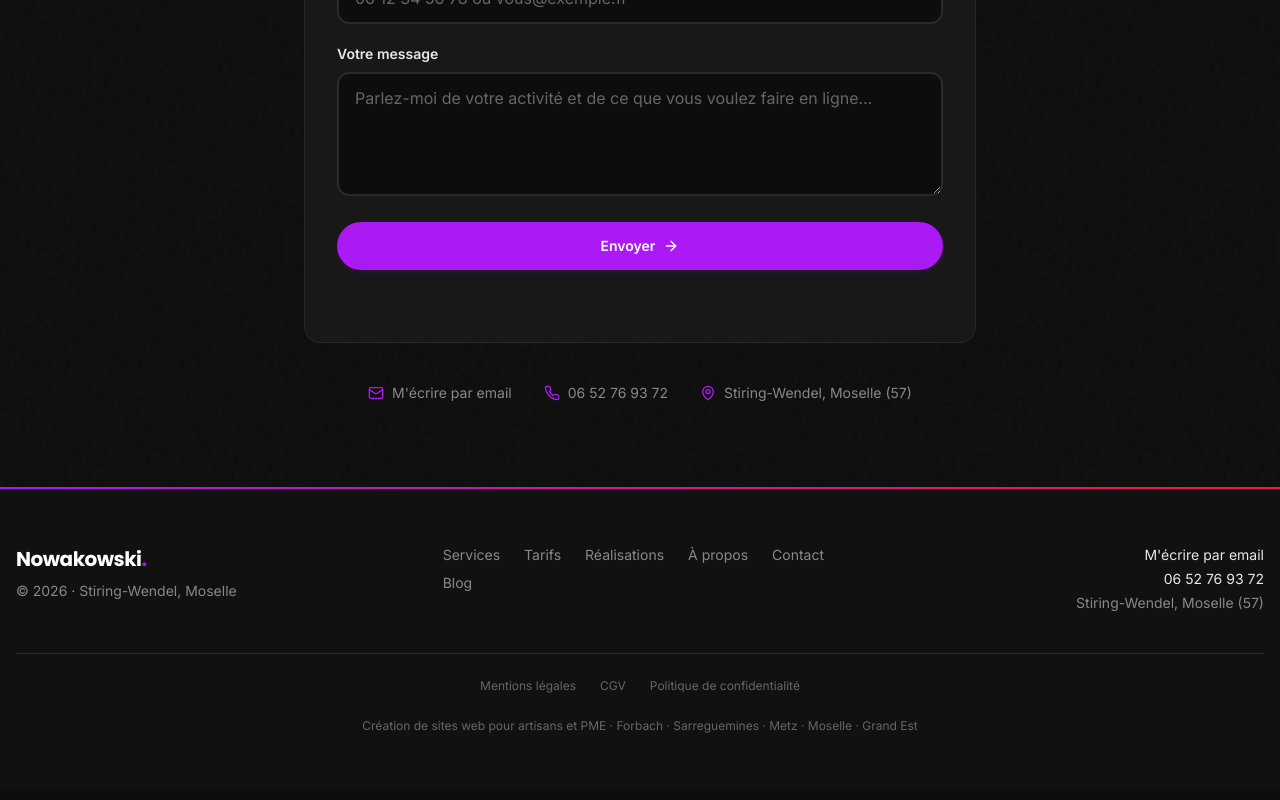
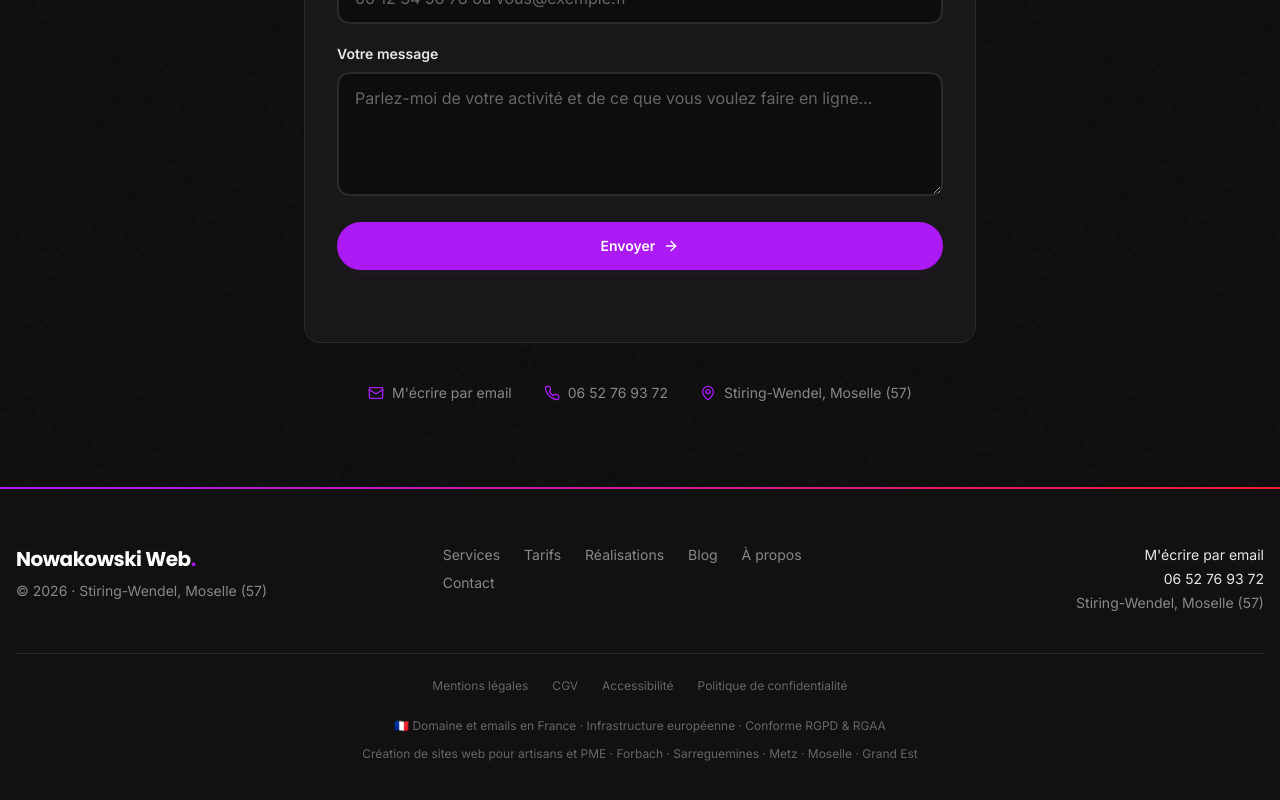
Before and after one commit to Haeev/Nowakowski-Web, a Next.js app: page / in a window 1280 px wide. Shown: the part 8237-9037 px from the top of the page. Built offline with nearby package versions, Linux system fonts and the light colour scheme.

Commit message:
feat(footer): update layout with new content blocks

```diff
--- a/components/Footer.tsx
+++ b/components/Footer.tsx
@@ -1,18 +1,19 @@
 import Link from "next/link"
 import ObfuscatedEmail from "./ObfuscatedEmail"
 
-const FOOTER_LINKS = [
+const PRIMARY_LINKS = [
   { label: "Services", href: "/#services" },
   { label: "Tarifs", href: "/#tarifs" },
   { label: "Réalisations", href: "/#realisations" },
+  { label: "Blog", href: "/blog" },
   { label: "À propos", href: "/about" },
   { label: "Contact", href: "/#contact" },
-  { label: "Blog", href: "/blog" },
 ]
 
 const LEGAL_LINKS = [
   { label: "Mentions légales", href: "/mentions-legales" },
   { label: "CGV", href: "/cgv" },
+  { label: "Accessibilité", href: "/accessibilite" },
   { label: "Politique de confidentialité", href: "/politique-confidentialite" },
 ]
 
@@ -23,16 +24,19 @@ const Footer = () => (
       <div className="grid gap-10 md:grid-cols-3 md:gap-8">
         <div>
           <p className="font-display text-xl font-bold tracking-tight text-neutral-900 dark:text-white">
-            Nowakowski<span className="text-brand">.</span>
+            Nowakowski Web<span className="text-brand">.</span>
           </p>
           <p className="mt-2 text-sm text-fg-muted">
-            © 2026 · Stiring-Wendel, Moselle
+            © 2026 · Stiring-Wendel, Moselle (57)
           </p>
         </div>
 
-        <nav aria-label="Navigation pied de page" className="md:justify-self-center">
+        <nav
+          aria-label="Navigation pied de page"
+          className="md:justify-self-center"
+        >
           <ul className="flex flex-wrap items-center gap-x-6 gap-y-2 text-sm">
-            {FOOTER_LINKS.map((link) => (
+            {PRIMARY_LINKS.map((link) => (
               <li key={link.href}>
                 <Link
                   href={link.href}
@@ -79,6 +83,10 @@ const Footer = () => (
           ))}
         </nav>
         <p className="mt-6 text-center text-xs text-fg-subtle">
+          <span aria-hidden>🇫🇷</span> Domaine et emails en France ·
+          Infrastructure européenne · Conforme RGPD &amp; RGAA
+        </p>
+        <p className="mt-3 text-center text-xs text-fg-subtle">
           Création de sites web pour artisans et PME · Forbach · Sarreguemines ·
           Metz · Moselle · Grand Est
         </p>
```
